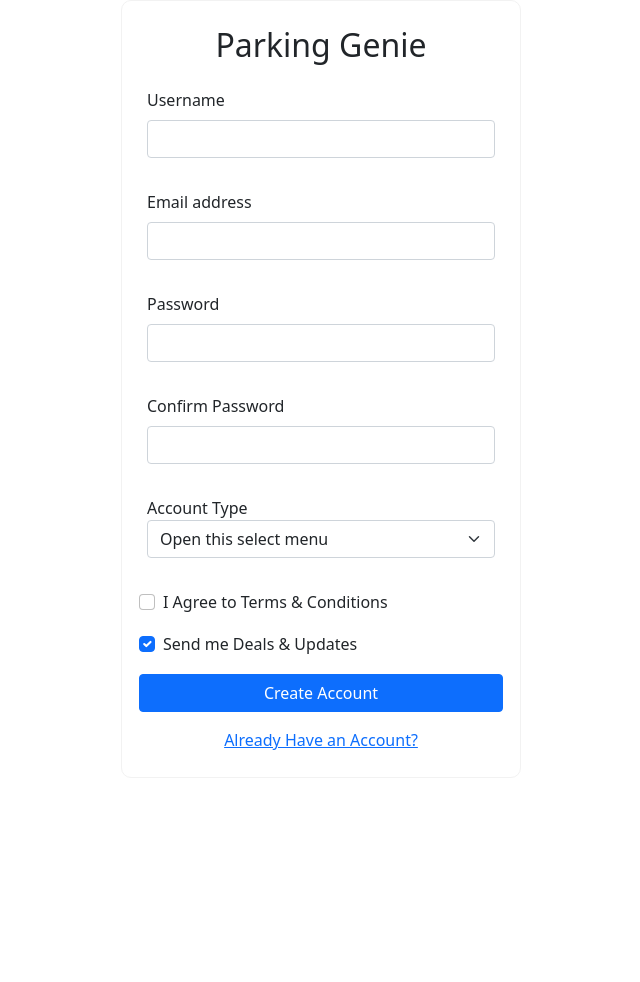
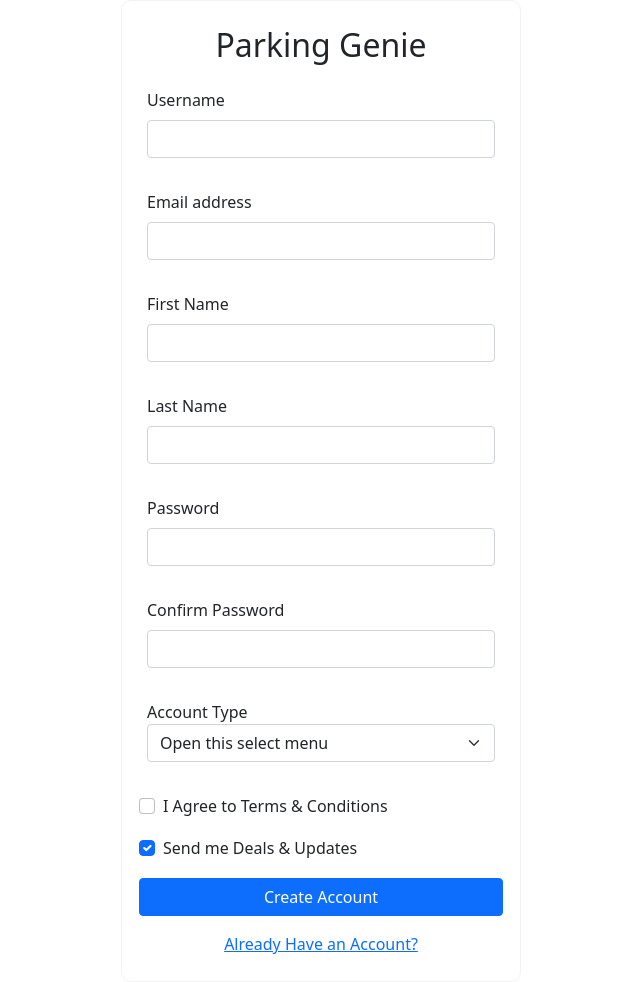
Before and after one commit to SSM121/2ndPlaceBestPlace, a Django app: page /register in a window 1280 px wide. Shown: the whole page, without its empty margins (319-959 px from the left). Before the commit the page ends 778 px from the top, so only its background shows below. Run offline with Django 3.2, Linux system fonts and the light colour scheme.

Commit message:
user creation finished :)

```diff
--- a/src/parkingGenie/templates/parkingGenie/register.html
+++ b/src/parkingGenie/templates/parkingGenie/register.html
@@ -14,19 +14,27 @@
             <center><h2>Parking Genie</h2></center>
             <div class="mb-3">
             <label for="userName" class="form-label">Username</label>
-            <input type="text" class="form-control" id="userName"  value="{{name}}">
+            <input type="text" class="form-control" id="userName" name="userName"  value="{{name}}">
             </div>
             <div class="mb-3">
                 <label for="userEmail" class="form-label">Email address</label>
-            <input type="email" class="form-control" id="userEmail" value="{{email}}">
+                <input type="email" class="form-control" id="userEmail" name="userEmail" value="{{email}}">
+            </div>
+            <div class="mb-3">
+                <label for="userFirst" class="form-label">First Name</label>
+                <input type="text" class="form-control" id="userFirst" name="userFirst" value="{{userFirst}}">
+            </div>
+            <div class="mb-3">
+                <label for="userLast" class="form-label">Last Name</label>
+                <input type="text" class="form-control" id="userLast" name="userLast" value= "{{userLast}}">
             </div>
             <div class="mb-3">
                 <label for="userPassword" class="form-label">Password</label>
-            <input type="password" class="form-control" id="userPassword" value="{{password1}}">
+                <input type="password" class="form-control" id="userPassword" name="userPassword1" value="{{password1}}">
             </div>
             <div class="mb-3">
                 <label for="exampleInputPasswordConfirm1" class="form-label">Confirm Password</label>
-            <input type="password" class="form-control" id="exampleInputPasswordConfirm1" value="{{password2}}">
+                <input type="password" class="form-control" id="exampleInputPasswordConfirm1" name="userPassword2" value="{{password2}}">
             </div>
             <div class="mb-3">
                 <label>Account Type</label>
--- a/src/parkingGenie/views.py
+++ b/src/parkingGenie/views.py
@@ -1,7 +1,6 @@
 from django.contrib.auth import authenticate
+from django.contrib.auth.models import User
 from django.shortcuts import render, redirect, get_object_or_404
-from .models import Account
-from django.http import HttpResponse
 
 
 def index(request):
@@ -13,7 +12,7 @@ def logIn(request):
         userName = request.POST.get('userName')
         password = request.POST.get("userPassword")
         user = authenticate(username=userName, password=password)
-        if user != None:
+        if user != None:  # found a pair of matching credentials
             request.session['userEmail'] = user.email
             request.session['userName'] = user.username
             request.session['firstName'] = user.first_name
@@ -27,8 +26,24 @@ def logIn(request):
 
 def register(request):
     if request.method == "POST":
-        return HttpResponse(request)
-        #return redirect('parkingGenie:dashBoard')
+        userName = request.POST.get('userName')
+        password1 = request.POST.get("userPassword1")
+        password2 = request.POST.get("userPassword2")
+        userEmail = request.POST.get("userEmail")
+        userFirst = request.POST.get("userFirst")
+        userLast = request.POST.get("userLast")
+        if password1 == password2:
+            user = User.objects.create_user(userFirst, userEmail, password1)
+            user.username = userName
+            user.last_name = userLast
+            # Set session tokens
+            request.session['userEmail'] = user.email
+            request.session['userName'] = user.username
+            request.session['firstName'] = user.first_name
+            request.session['firstName'] = user.last_name
+            return redirect('parkingGenie:dashBoard')  # send the new user to the dash board
+        else:  # passwords dont match
+            return render(request, 'parkingGenie/register.html')
     elif request.method == "GET":
         return render(request, 'parkingGenie/register.html')
 
```
Lines whose indentation alone changed are shown as unchanged.
